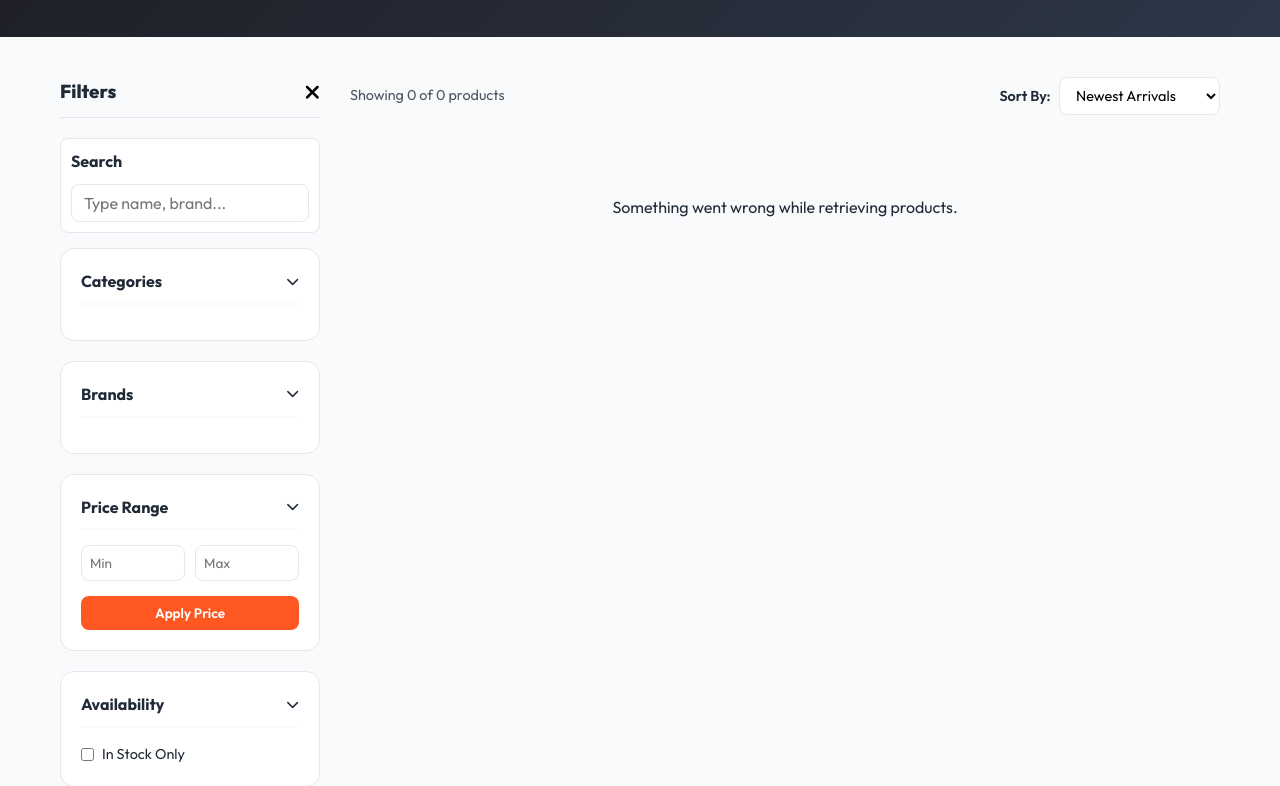
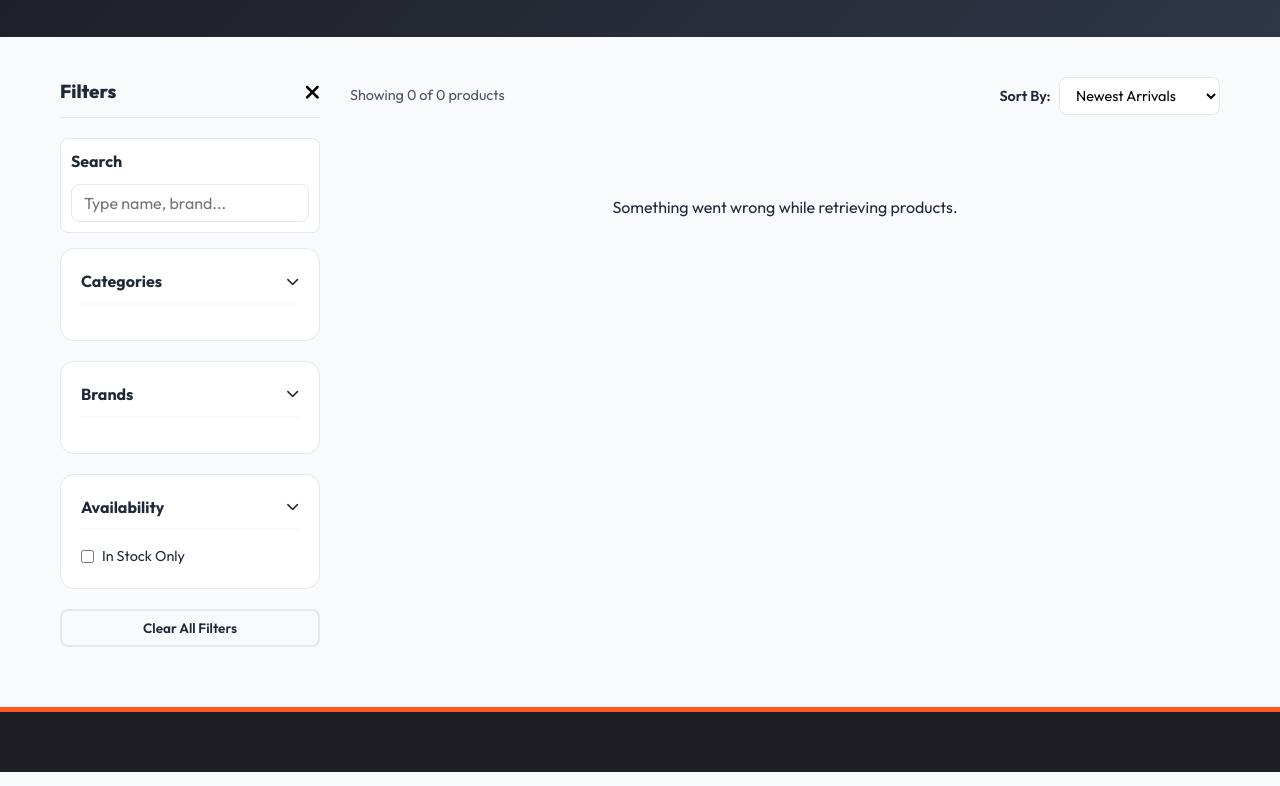
Before and after one commit to WasimKhan0786/INTERNATIONAL-MOBILE, a website: page frontend/shop.html in a window 1280 px wide. Shown: the part 204-990 px from the top of the page. Drawn offline with Linux system fonts and the light colour scheme; no server answers.

Commit message:
Layout: Remove Price Range widget from shop.html filter sidebar

```diff
--- a/frontend/shop.html
+++ b/frontend/shop.html
@@ -70,15 +70,7 @@
           </ul>
         </div>
 
-        <!-- Price Range Widget -->
-        <div class="shop-sidebar-widget">
-          <h3>Price Range</h3>
-          <div class="price-range-inputs">
-            <input type="number" id="filter-price-min" placeholder="Min" min="0">
-            <input type="number" id="filter-price-max" placeholder="Max" min="0">
-          </div>
-          <button class="btn btn-primary btn-sm btn-block" style="margin-top: 15px;" id="btn-apply-price-filter">Apply Price</button>
-        </div>
+
 
         <!-- Availability Widget -->
         <div class="shop-sidebar-widget">
```
